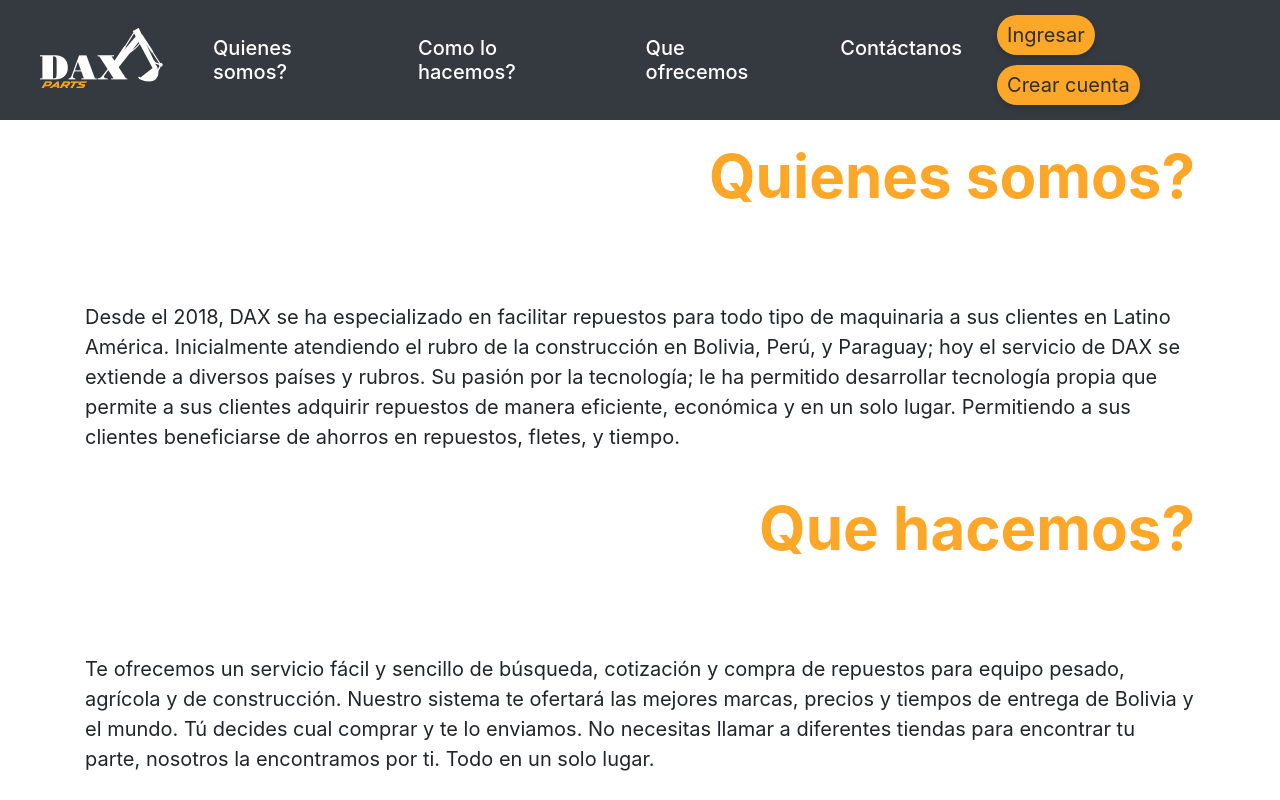
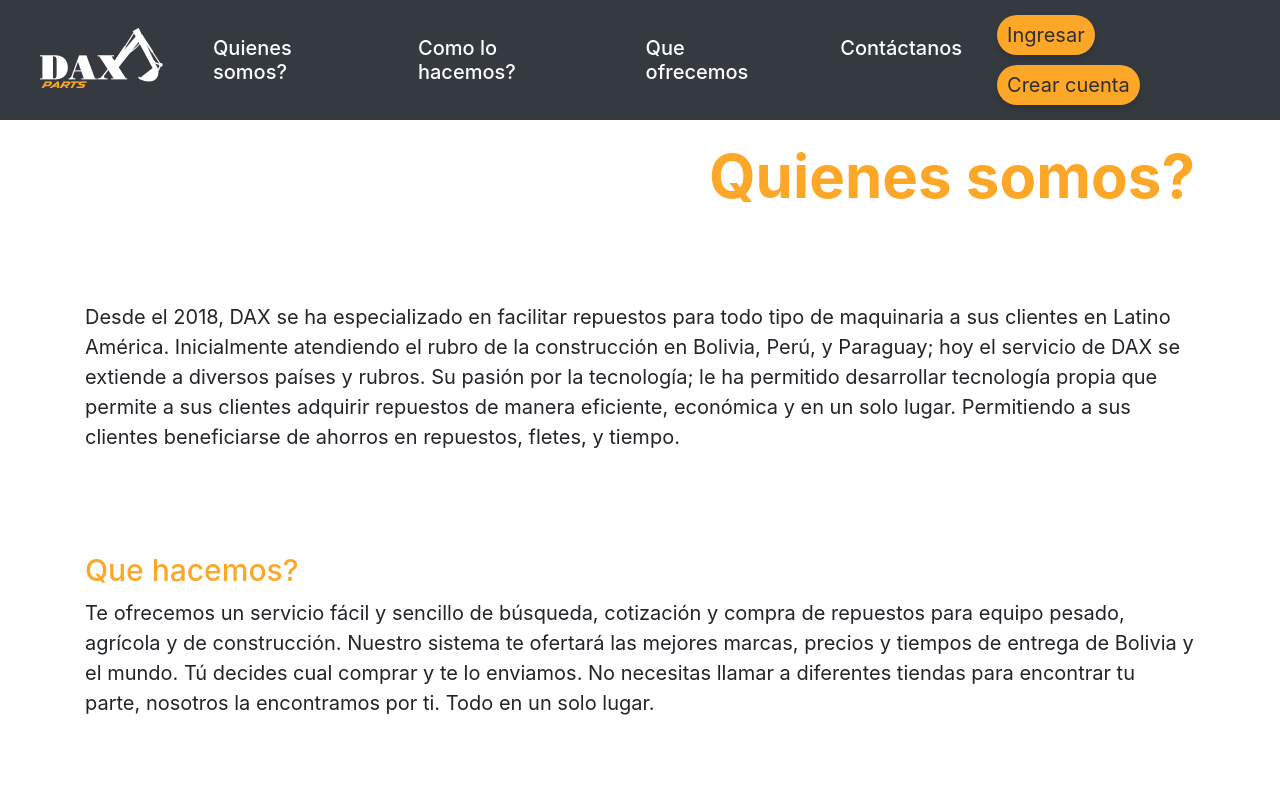
Before and after one commit to carlosmertens/daxparts, a React (Create React App) app: page /somos in a window 1280 px wide. Built offline with nearby package versions, Linux system fonts and the light colour scheme; no server answers.

Commit message:
Style Somos

```diff
--- a/src/components/somos/Somos.css
+++ b/src/components/somos/Somos.css
@@ -104,11 +104,14 @@
     font-size: 20px;
     padding-top: 80px;
   }
-  .somos-banner {
+  .somos-texto h4 {
+    color: #fca728;
+  }
+  /* .somos-banner {
     margin-top: 100px;
-  }
-  .somos-banner h3 {
+  } */
+  /* .somos-banner h3 {
     margin: 50px 0px 50px 0px;
     font-size: 35px;
-  }
+  } */
 }
--- a/src/components/somos/Somos.js
+++ b/src/components/somos/Somos.js
@@ -20,11 +20,10 @@ class Somos extends Component {
           <p>{texto.somos.contenido}</p>
         </div>
 
-        <div className='container somos-title'>
-          <h1>{texto.somos.titulo2}</h1>
-        </div>
+        {/* <div className='container somos-title'></div> */}
 
         <div className='container somos-texto'>
+          <h4>{texto.somos.titulo2}</h4>
           <p>{texto.somos.contenido2}</p>
         </div>
 
```
